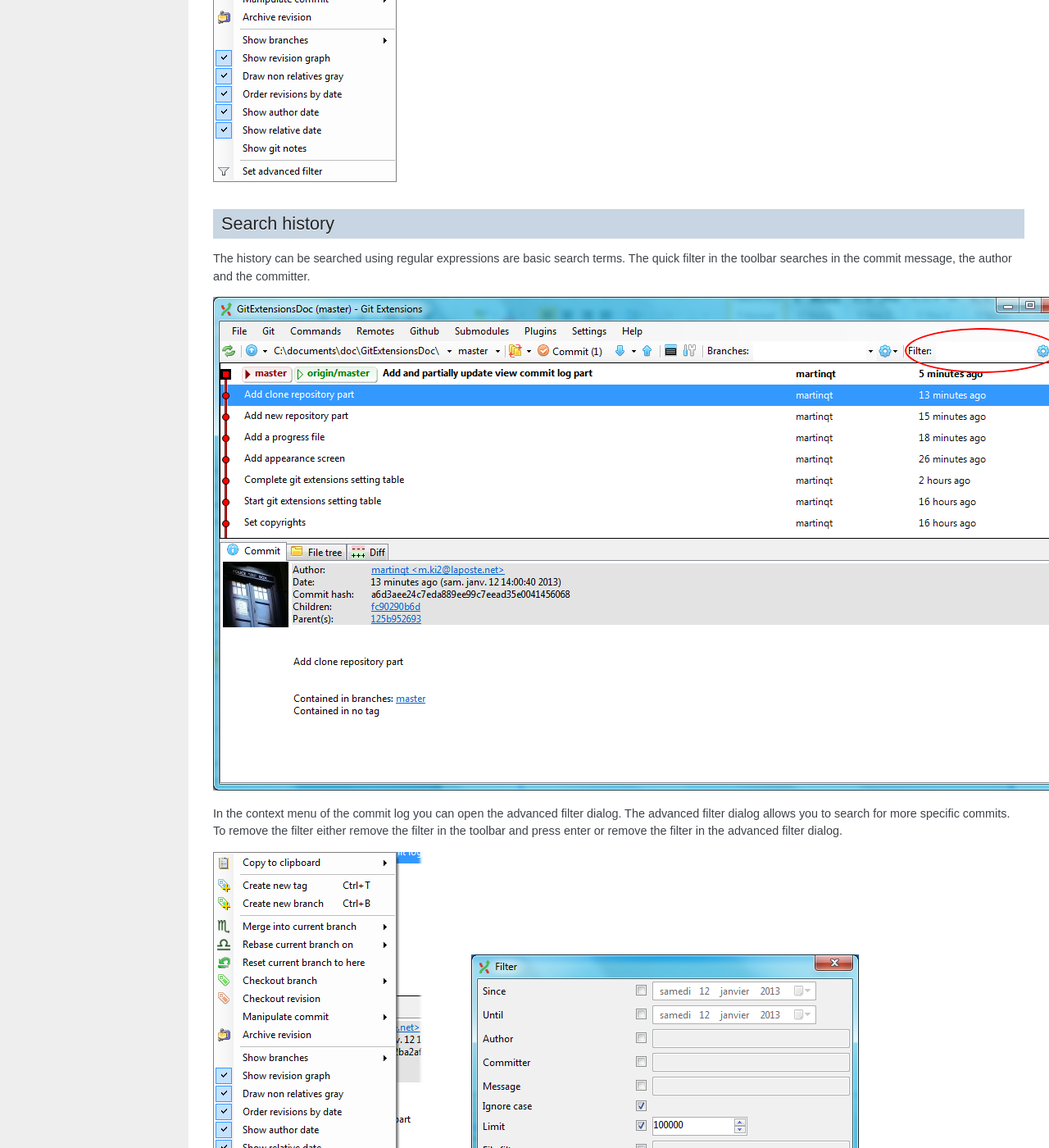
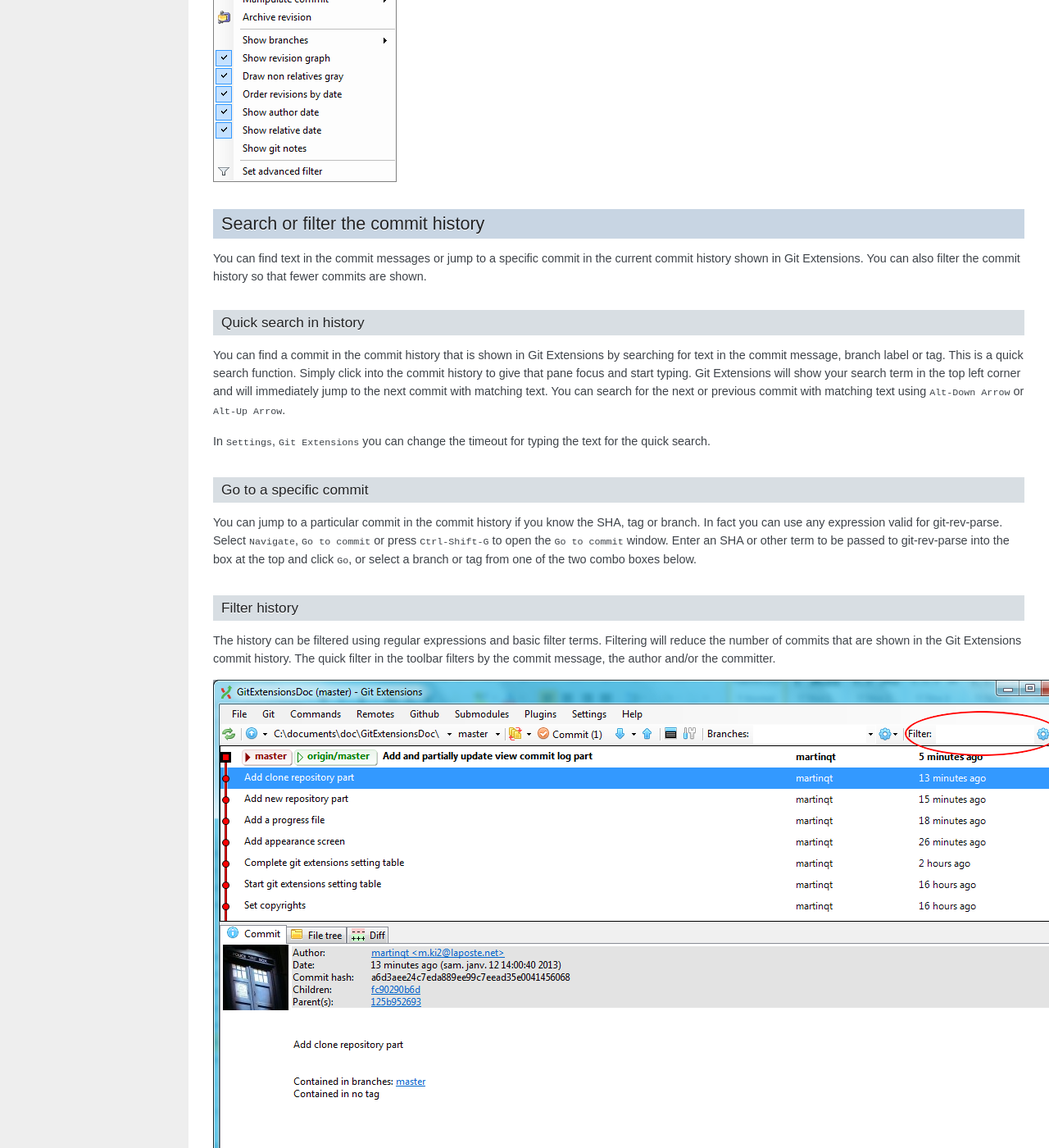
Before and after one commit to martinqt/GitExtensionsDoc, a Sphinx documentation site: the page built from source/browse_repository.rst, in a window 1280 px wide and 1400 px high, scrolled down 1148 px. Shown: the whole window at 82% size. Built offline with Sphinx 7.4.7, drawn with Linux system fonts in a browser that asks for light colours; some of the changed text lies outside the part shown.

Commit message:
Add 'quick search' and 'go to commit' to Browse Repository

```diff
--- a/source/browse_repository.rst
+++ b/source/browse_repository.rst
@@ -17,16 +17,42 @@
 
 .. image:: /images/commit_contextual_menu.png
 
-Search history
---------------
+Search or filter the commit history
+-----------------------------------
 
-The history can be searched using regular expressions are basic search terms. The quick filter in the toolbar searches in
-the commit message, the author and the committer.
+You can find text in the commit messages or jump to a specific commit in the current commit history shown in Git
+Extensions. You can also filter the commit history so that fewer commits are shown.
+
+Quick search in history
+^^^^^^^^^^^^^^^^^^^^^^^
+
+You can find a commit in the commit history that is shown in Git Extensions by searching for text in the commit message,
+branch label or tag. This is a quick search function. Simply click into the commit history to give that pane focus and
+start typing. Git Extensions will show your search term in the top left corner and will immediately jump to the next
+commit with matching text. You can search for the next or previous commit with matching text using ``Alt-Down Arrow`` or
+``Alt-Up Arrow``.
+
+In ``Settings``, ``Git Extensions`` you can change the timeout for typing the text for the quick search.
+
+Go to a specific commit
+^^^^^^^^^^^^^^^^^^^^^^^
+
+You can jump to a particular commit in the commit history if you know the SHA, tag or branch. In fact you can use any
+expression valid for git-rev-parse. Select ``Navigate``, ``Go to commit`` or press ``Ctrl-Shift-G`` to open the ``Go
+to commit`` window. Enter an SHA or other term to be passed to git-rev-parse into the box at the top and click ``Go``,
+or select a branch or tag from one of the two combo boxes below.
+
+Filter history
+^^^^^^^^^^^^^^
+
+The history can be filtered using regular expressions and basic filter terms. Filtering will reduce the number of commits
+that are shown in the Git Extensions commit history. The quick filter in the toolbar filters by the commit message, the
+author and/or the committer.
 
 .. image:: /images/quick_filter.png
 
 In the context menu of the commit log you can open the advanced filter dialog. The advanced filter dialog allows you to
-search for more specific commits. To remove the filter either remove the filter in the toolbar and press enter or remove the
+filter for more specific commits. To remove the filter either remove the filter in the toolbar and press enter or remove the
 filter in the advanced filter dialog.
 
 .. image:: /images/advance_filter_dialog.png
```
